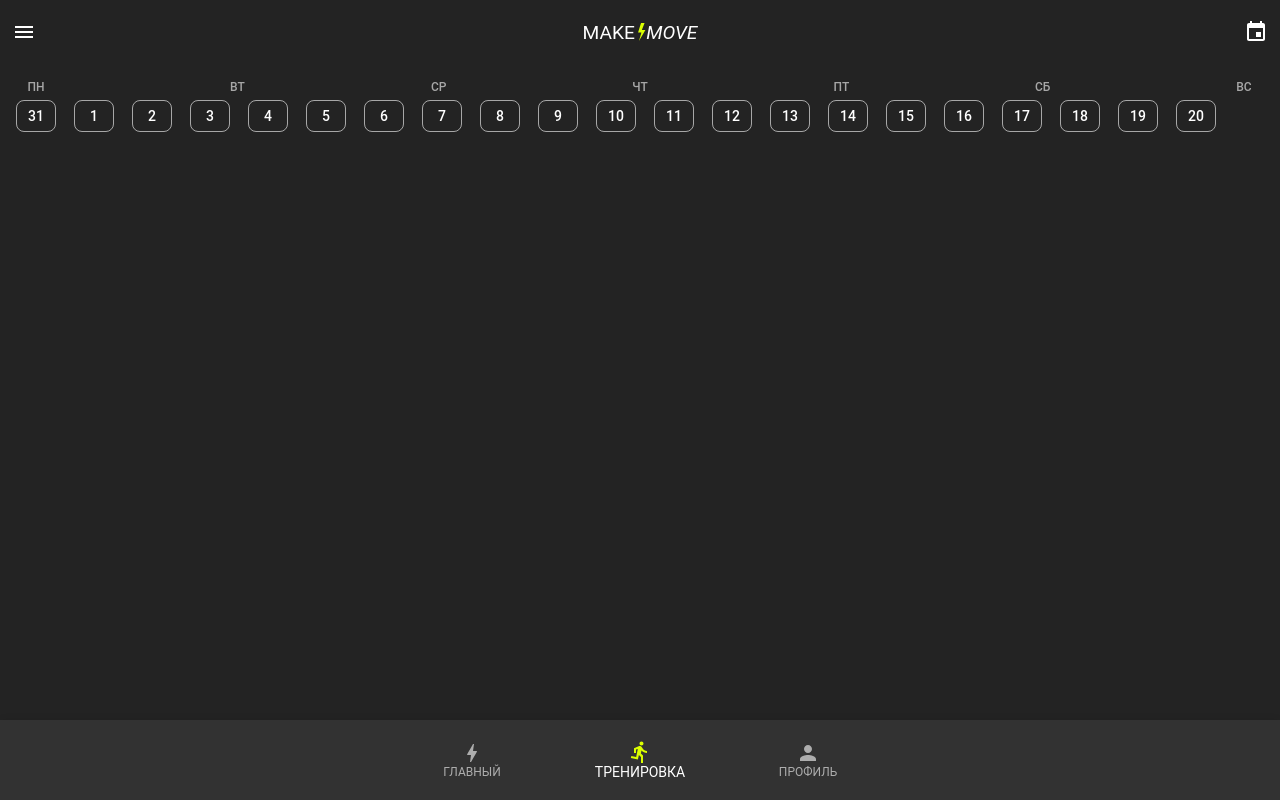
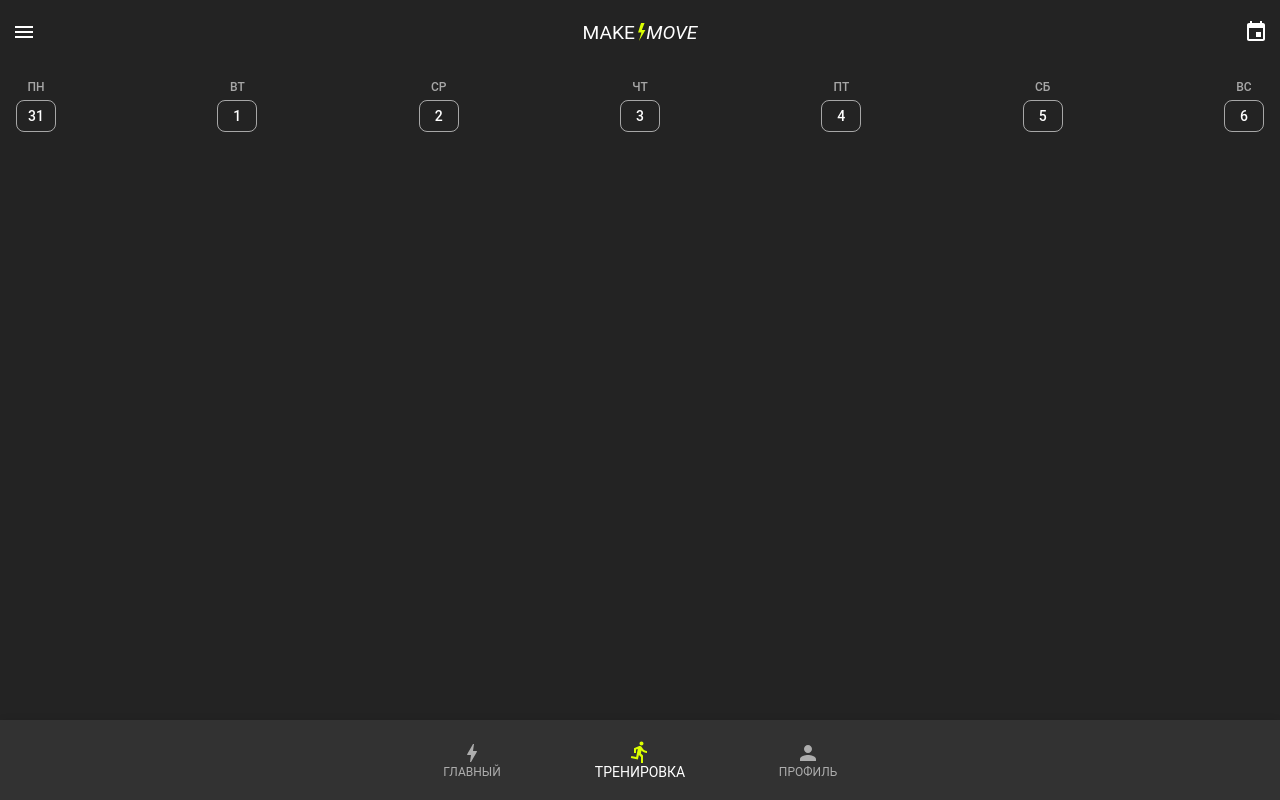
Before and after one commit to Elya-i/make-move, a React (Create React App) app: page / in a window 1280 px wide. Built offline with nearby package versions, Linux system fonts and the light colour scheme.

Commit message:
Верстка недельного календаря

```diff
--- a/src/components/calendar/calendar.jsx
+++ b/src/components/calendar/calendar.jsx
@@ -1,4 +1,4 @@
-import { CalendarStyled, WeekDaysStyled, CellsStyled, CellStyled, DayStyled } from './calendar.style';
+import { CalendarStyled, WeekDaysStyled, CellsContainerStyled, WeekStyled, CellsStyled, CellStyled, DayStyled } from './calendar.style';
 import { useCalendar } from './impl/calendar-hook'
 import { DAYS } from './impl/days.constant'
 
@@ -7,15 +7,25 @@ export const Calendar = (props) => {
 
     return (
         <CalendarStyled>
-            <WeekDaysStyled onClick={getNext}>
+            <WeekDaysStyled>
                 {DAYS.map(({ id, name }) => <DayStyled key={id}>{name}</DayStyled>)}
             </WeekDaysStyled>
 
-            <CellsStyled onClick={getPrev}>
-                {weeks
-                    .flatMap((week) => week.getDates())
-                    .map((date) => <CellStyled key={date.getDate()}>{date.getDate()}</CellStyled>)}
-            </CellsStyled>
+            <CellsContainerStyled onScroll={({ target }) => {
+                if (target.scrollLeft > 80) {
+                    console.log('swipe')
+                }
+            }}>
+                <CellsStyled>
+                    {weeks.flatMap((week) => (
+                        <WeekStyled key={week.getId()}>
+                            {week
+                                .getDates()
+                                .map((date) => <CellStyled key={date.getDate()}>{date.getDate()}</CellStyled>)}
+                        </WeekStyled>
+                    ))}
+                </CellsStyled>
+            </CellsContainerStyled>
         </CalendarStyled>
     );
 }
--- a/src/components/calendar/calendar.style.js
+++ b/src/components/calendar/calendar.style.js
@@ -19,13 +19,30 @@ export const DayStyled = styled.div`
     text-align: center;
 `
 
+export const CellsContainerStyled = styled.div`
+    overflow-x: scroll;
+
+    &::-webkit-scrollbar {
+        display: none;
+    }
+`
+
+export const WeekStyled = styled.div`
+    display: flex;
+    justify-content: space-between;
+    width: calc(100vw - 32px);
+
+    & + & {
+        margin-left: 20px;
+    }
+`
+
 export const CellsStyled = styled.div`
-    overflow: hidden;
     display: flex;
     justify-content: space-between;
     color: ${({ theme }) => theme.palette.nav.fontColor}
-    overflow: scroll;
-    width: 1200px;
+    overflow-x: hidden;
+    width: calc((100vw - 32px) * 3 + 60px)
 `;
 
 export const CellStyled = styled.div(({ theme, selected }) => css`
--- a/src/components/calendar/impl/week.js
+++ b/src/components/calendar/impl/week.js
@@ -1,11 +1,17 @@
 import { WEEK_MS } from "./days.constant"
 
 class Week {
+
+    #id = Math.random() * 100
 
     #dates = []
 
     constructor(weekDays) {
         this.#dates = weekDays
+    }
+
+    getId() {
+        return this.#id
     }
 
     getDates() {
```
